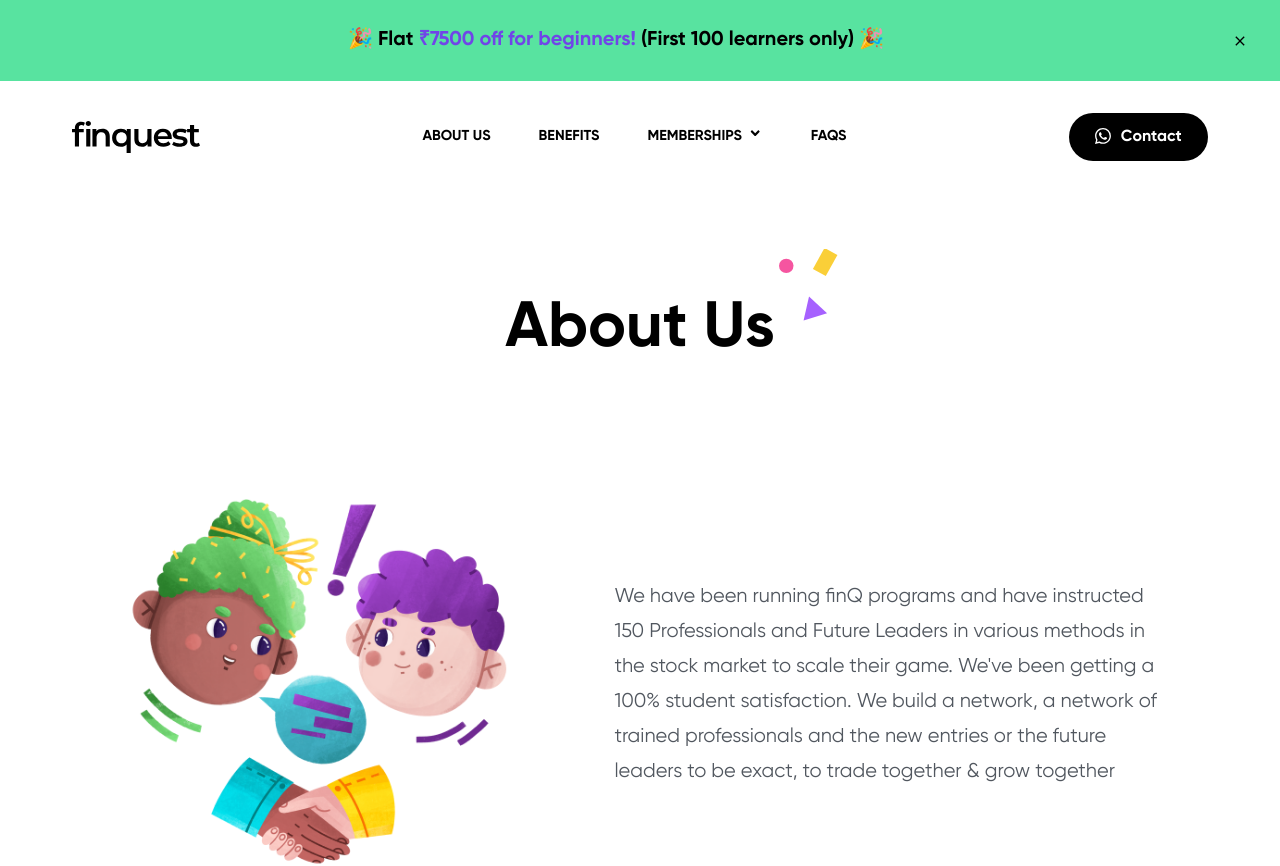
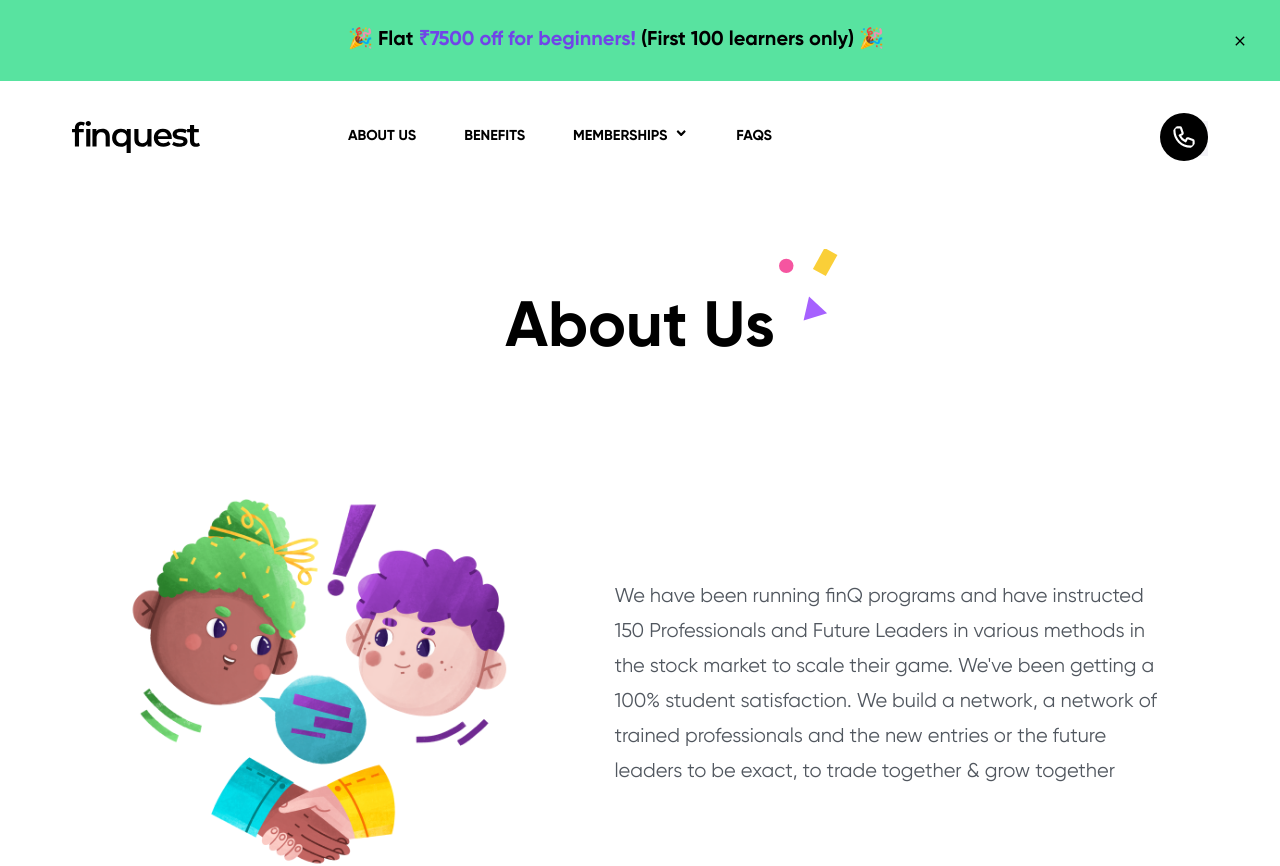
Before and after one commit to emanuelchristo/finquest, a Next.js app: page /about in a window 1280 px wide. Shown: the top 866 px of the page. Built offline with nearby package versions, Linux system fonts and the light colour scheme.

Commit message:
contact button

```diff
--- a/components/Navbar.js
+++ b/components/Navbar.js
@@ -1,5 +1,6 @@
 import { useState } from "react";
 import { BsWhatsapp } from "react-icons/bs";
+import { HiOutlinePhone } from "react-icons/hi";
 import { IoMdMenu, IoMdClose } from "react-icons/io";
 import { FaAngleDown } from "react-icons/fa";
 import { motion } from "framer-motion";
@@ -47,7 +48,10 @@ function waLink() {
   let url = "https://api.whatsapp.com/send?";
   let params = new URLSearchParams("");
   params.append("phone", "918075145434");
-  params.append("text", "Hi, Just saw your website. I'd like to know more about the programs!");
+  params.append(
+    "text",
+    "Hi, Just saw your website. I'd like to know more about the programs!"
+  );
   return url + params.toString();
 }
 export default function Navbar() {
@@ -128,7 +132,6 @@ export default function Navbar() {
             onMouseEnter={toggleMouseMenu}
             onMouseLeave={toggleMouseMenu}
           >
-
             <a className={styles.membership}>
               Memberships <FaAngleDown />
             </a>
@@ -171,21 +174,20 @@ export default function Navbar() {
           rel="noopener noreferrer"
           className={styles["button"]}
         >
-          <motion.button
-            initial={{}}
-            animate={contact ? {} : {}}
-            transition={{
-              duration: 1,
-            }}
-            variants={item}
-            whileHover={{ scale: 1.05 }}
-            whileTap={{ scale: 0.95 }}
-            className={styles["talk-button"]}
-          >
-            <BsWhatsapp className=" mb-[0.125rem]" />
-            <span>Contact</span>
+          <motion.button className={styles["talk-button"]}>
+            <HiOutlinePhone className={styles["icon-phone"]}/>
+            <div className={styles["inner-phone"]} >
+            <p>Call : +91 - 63614 00157</p>
+        </div>
           </motion.button>
+        {/* <div class="sticky-phone">
+            <div class="icon-phone"></div>
+        <div class="inner-phone">
+            <p>Call : <span class="txt-bold" itemprop="tel">+91 - 63614 00157</span></p>
+        </div>
+    </div> */}
         </Link>
+
         {showMenu && <Menu onClose={() => setShowMenu(false)} />}
       </motion.nav>
       <a
@@ -194,7 +196,6 @@ export default function Navbar() {
         rel="noopener noreferrer"
         className={styles["button"]}
       >
-
         <motion.button
           initial={{ opacity: 0, scale: 0.5 }}
           animate={contact ? { opacity: 1, scale: 1 } : {}}
--- a/components/navbar.module.css
+++ b/components/navbar.module.css
@@ -11,16 +11,19 @@
     font-size: 0.9rem;
     font-weight: 600;
 }
+
 .sub-menu-item {
     margin-bottom: 5px;
     text-transform: none;
 
 }
-.sub-menu-container{
+
+.sub-menu-container {
     display: flex;
     flex-direction: column;
     gap: .6rem;
 }
+
 .membership {
     display: flex;
     gap: .4rem;
@@ -54,7 +57,65 @@
     margin-right: 0;
 }
 
-.talk-button,
+/* hover-effect */
+
+
+/* hover-effect */
+.talk-button {
+    position: relative;
+    color: #fff;
+    display: flex;
+    align-items: center;
+    overflow: hidden;
+    justify-content: center;
+    height: 3rem;
+    width: 18rem;
+    will-change: transform;
+    z-index: 55;
+    transition: all 1s;
+}
+.talk-button .inner-phone {
+    overflow: hidden;
+    width: auto;
+    position: relative;
+    z-index: 1;
+    top: 1px;
+    right: 1px;
+    transform: translateX(100%);
+    transition: 1s;
+    background: #f3f3f7;
+    padding: 8px 40px 8px 20px;
+    border-radius: 50px;
+}
+.talk-button .inner-phone p {
+    margin: 0;
+    font-size: 16px;
+    line-height: normal;
+    color: #1f1f1f
+}
+
+.talk-button:hover .inner-phone {
+    transform: translateX(0%)
+}
+
+.hide-call-icon .talk-button {
+    display: none !important
+}
+.talk-button .icon-phone {
+    position: absolute;
+    right: 0;
+    bottom: 0;
+    top: 0;
+    margin: 0;
+    display: block;
+    height: 3rem;
+    width: 3rem;
+    border-radius: 50%;
+    background-color: #000;
+    z-index: 2;
+    padding: .7rem;
+}
+/* hover-effect */
 .talk-button-hidden {
     color: #fff;
     display: flex;
@@ -63,13 +124,16 @@
     padding: 0 1.65rem;
     border-radius: 100px;
 }
-.talk-button{
+
+/* .talk-button {
     background-color: #000;
-}
-.talk-button-hidden{
+} */
+
+.talk-button-hidden {
     background-color: #128c7e;
 
 }
+
 .talk-button-hidden {
     position: fixed;
     bottom: 1rem;
@@ -114,8 +178,10 @@
         margin-right: 1.5rem;
 
     }
+
     .sub-menu {
-        top: 1rem;}
+        top: 1rem;
+    }
 }
 
 @media (max-width: 767px) {
```
Lines whose indentation alone changed are shown as unchanged.
